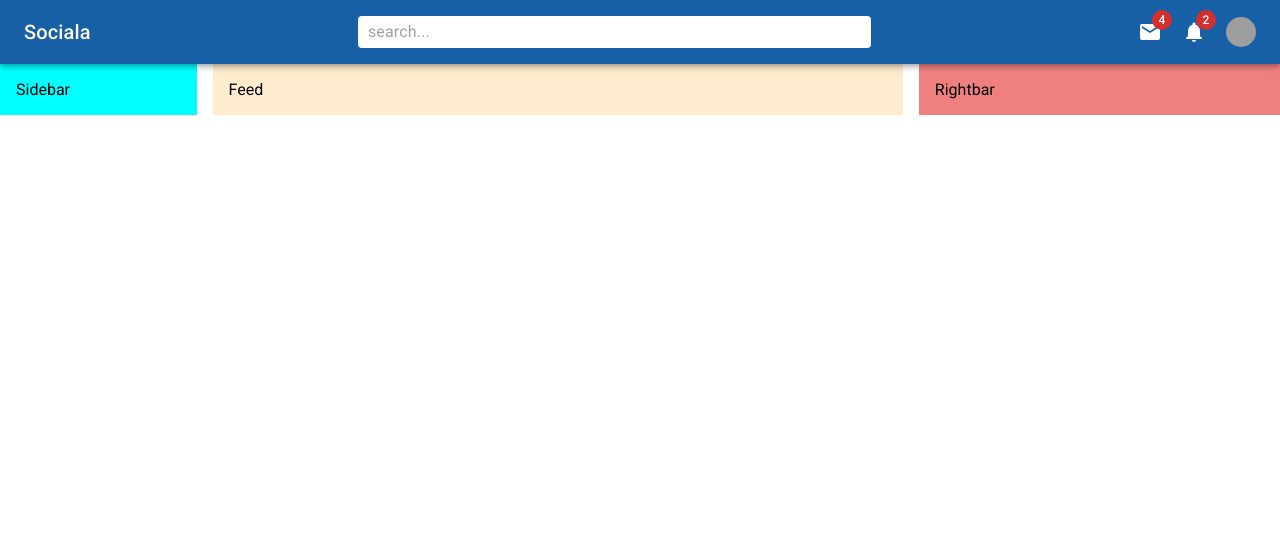
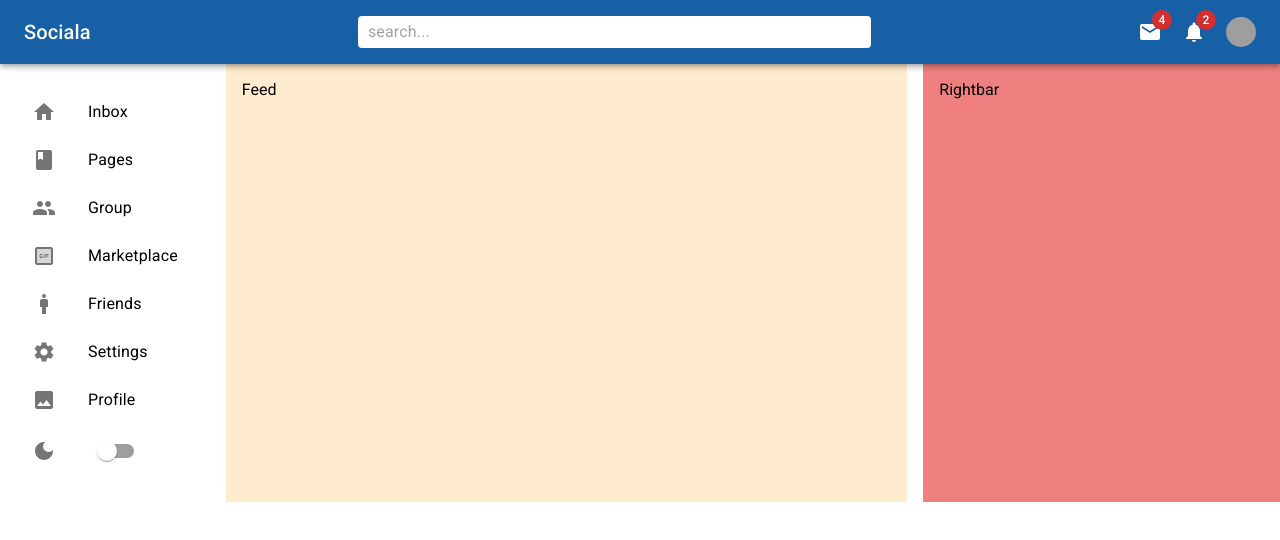
Before and after one commit to codepantha/sociala-mui, a React (Create React App) app: page / in a window 1280 px wide. Shown: the top 540 px of the page. Built offline with nearby package versions, Linux system fonts and the light colour scheme; grey boxes are pictures that could not be loaded.

Commit message:
complete sidebar design

```diff
--- a/src/components/Sidebar.jsx
+++ b/src/components/Sidebar.jsx
@@ -1,15 +1,93 @@
-import { Box } from '@mui/material';
+import {
+  Book,
+  GifBoxTwoTone,
+  Home,
+  Man,
+  People,
+  Photo,
+  Settings,
+  DarkMode
+} from '@mui/icons-material';
+import {
+  Box,
+  List,
+  ListItem,
+  ListItemButton,
+  ListItemIcon,
+  ListItemText,
+  Switch
+} from '@mui/material';
 import React from 'react';
 
 const Sidebar = () => {
   return (
-    <Box
-      bgcolor="cyan"
-      flex={1}
-      p={2}
-      sx={{ display: { xs: 'none', md: 'block' } }}
-    >
-      Sidebar
+    <Box flex={1} p={2} sx={{ display: { xs: 'none', md: 'block' } }}>
+      <List>
+        <ListItem disablePadding>
+          <ListItemButton component="a" href="#home">
+            <ListItemIcon>
+              <Home />
+            </ListItemIcon>
+            <ListItemText primary="Inbox" />
+          </ListItemButton>
+        </ListItem>
+        <ListItem disablePadding>
+          <ListItemButton component="a" href="#simple-list">
+            <ListItemIcon>
+              <Book />
+            </ListItemIcon>
+            <ListItemText primary="Pages" />
+          </ListItemButton>
+        </ListItem>
+        <ListItem disablePadding>
+          <ListItemButton component="a" href="#simple-list">
+            <ListItemIcon>
+              <People />
+            </ListItemIcon>
+            <ListItemText primary="Group" />
+          </ListItemButton>
+        </ListItem>
+        <ListItem disablePadding>
+          <ListItemButton component="a" href="#simple-list">
+            <ListItemIcon>
+              <GifBoxTwoTone />
+            </ListItemIcon>
+            <ListItemText primary="Marketplace" />
+          </ListItemButton>
+        </ListItem>
+        <ListItem disablePadding>
+          <ListItemButton component="a" href="#simple-list">
+            <ListItemIcon>
+              <Man />
+            </ListItemIcon>
+            <ListItemText primary="Friends" />
+          </ListItemButton>
+        </ListItem>
+        <ListItem disablePadding>
+          <ListItemButton component="a" href="#simple-list">
+            <ListItemIcon>
+              <Settings />
+            </ListItemIcon>
+            <ListItemText primary="Settings" />
+          </ListItemButton>
+        </ListItem>
+        <ListItem disablePadding>
+          <ListItemButton component="a" href="#simple-list">
+            <ListItemIcon>
+              <Photo />
+            </ListItemIcon>
+            <ListItemText primary="Profile" />
+          </ListItemButton>
+        </ListItem>
+        <ListItem disablePadding>
+          <ListItemButton>
+            <ListItemIcon>
+              <DarkMode />
+            </ListItemIcon>
+            <Switch />
+          </ListItemButton>
+        </ListItem>
+      </List>
     </Box>
   );
 };
```
